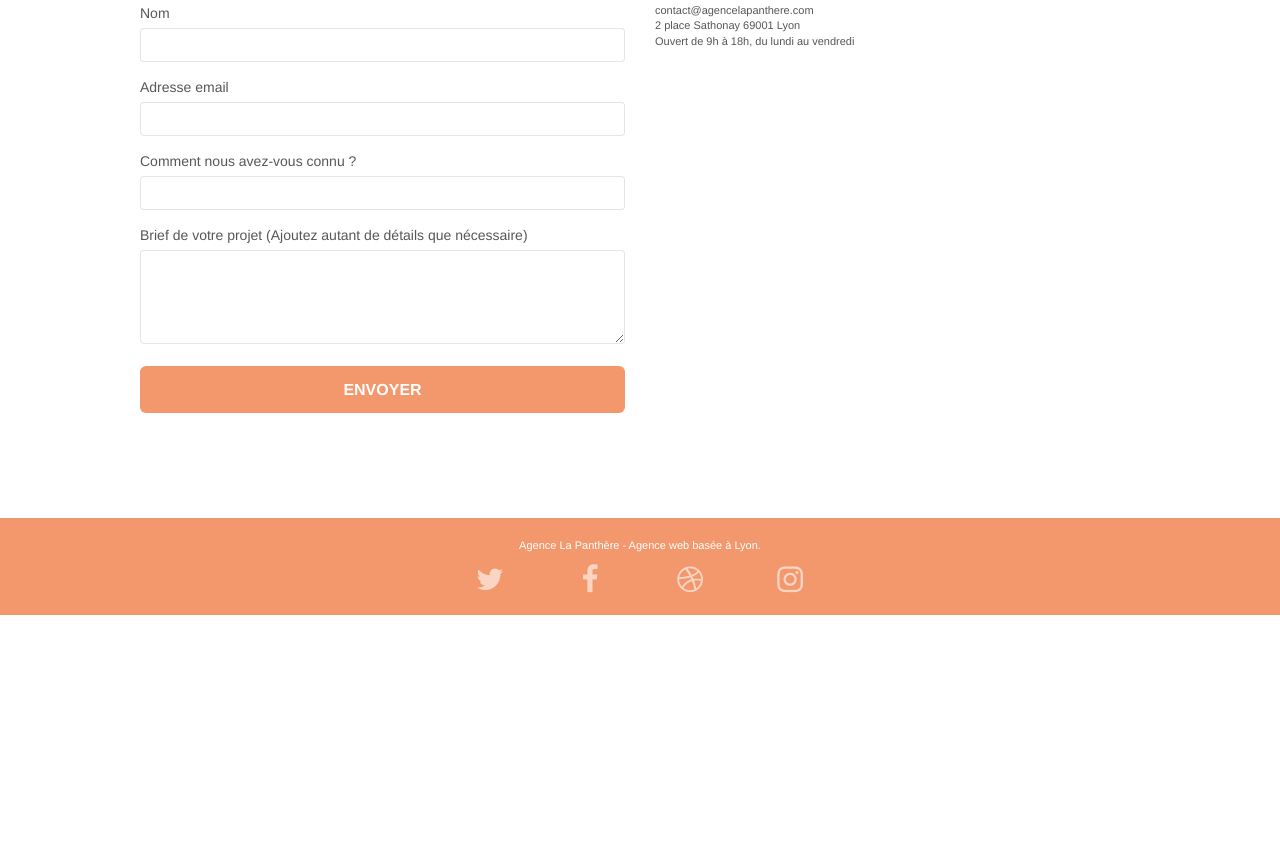
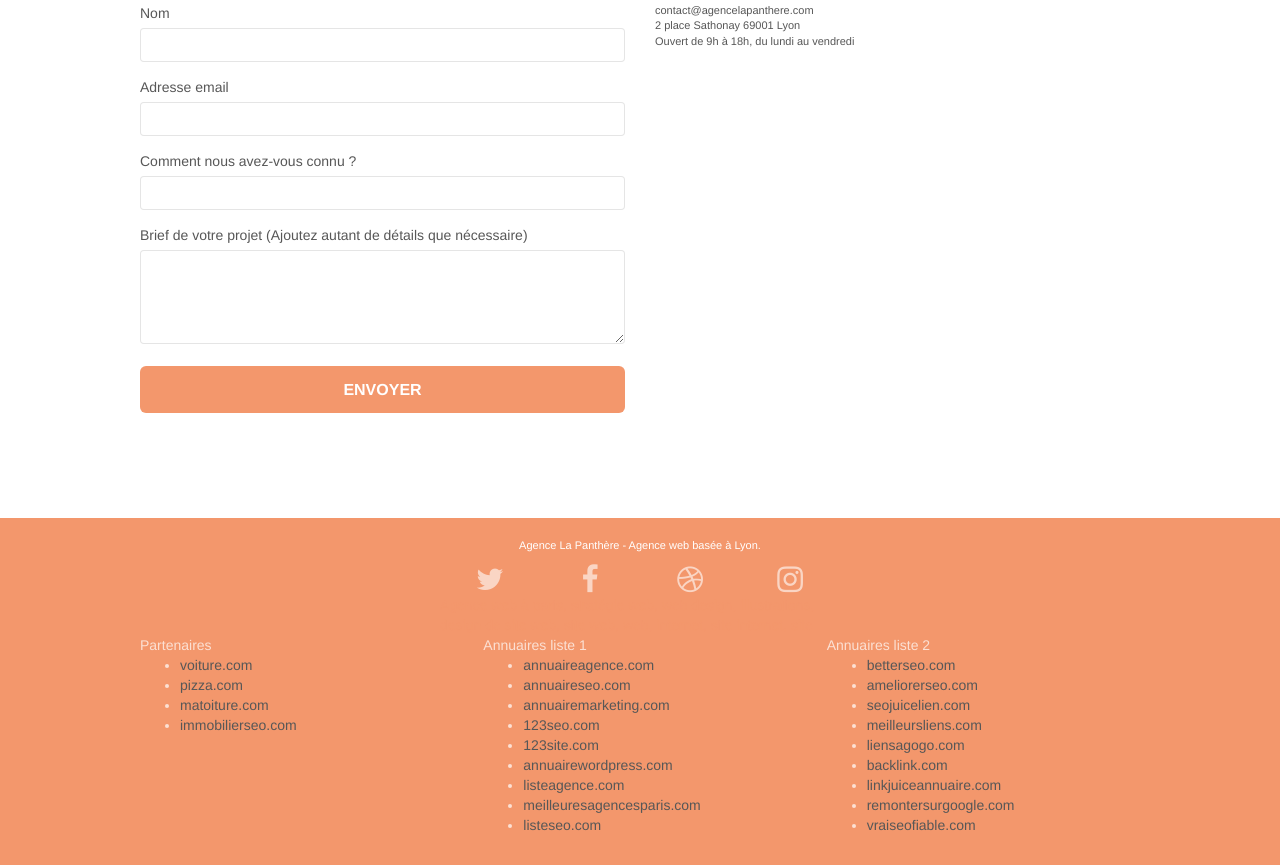
Before and after one commit to Grelac/P4OC, a plain HTML site: page page2.html in a window 1280 px wide. Shown: the part 493-1358 px from the top of the page. Before the commit the page ends 1108 px from the top, so only its background shows below. Drawn offline with nearby package versions, Linux system fonts and the light colour scheme; files that its build step writes are made by us from their sources; a script that the page names is missing; files whose address does not match are found by name.

Commit message:
Modification sémantique header main footer section et tri html

```diff
--- a/page2.html
+++ b/page2.html
@@ -30,25 +30,37 @@
 
 </head>
 
-<body>
-	<!-- Principal conteneur -->
-	<div class="page-container">
+<body class="page-container">
+
+
+	<!-- (((( Header )))) -->
 
 	<!-- bloc-0 -->
-		<div class="bloc bgc-white l-bloc " id="bloc-0">
+
+	<header class="bloc bgc-white l-bloc " id="bloc-0">
+
 		<div class="container bloc-sm">
+
 			<nav class="navbar row">
+
 				<div class="navbar-header">
+
 					<a class="navbar-brand" href="index.html"><img src="img/agence-la-panthere-monochrome.svg"
-								alt="atlanta web design logo" height="40" /></a>
-						<button id="nav-toggle" type="button" class="ui-navbar-toggle navbar-toggle"
-							data-toggle="collapse" data-target=".navbar-1">
+							alt="atlanta web design logo" height="40" />
+						</a>
+
+					<button id="nav-toggle" type="button" class="ui-navbar-toggle navbar-toggle" data-toggle="collapse"
+						data-target=".navbar-1">
 						<span class="sr-only">Toggle navigation</span><span class="icon-bar"></span><span
 							class="icon-bar"></span><span class="icon-bar"></span>
 					</button>
+
 				</div>
+
 				<div class="collapse navbar-collapse navbar-1 special-dropdown-nav">
+
 					<ul class="site-navigation nav navbar-nav">
+
 						<li>
 							<a href="index.html">Accueil</a>
 						</li>
@@ -57,125 +69,259 @@
 						<li>
 							<a href="page2.html">page2 &gt;</a>
 						</li>
+
 					</ul>
+
 				</div>
+
 			</nav>
+
 		</div>
-		</div>
+
+	</header>
+
 	<!-- bloc-0 END -->
 
+	<!-- (((( Header END )))) -->
+
+	<!-- (((( Main )))) -->
+
 	<!-- bloc-6 -->
-		<div class="bloc bg-dots-bg bg-repeat bgc-atomic-tangerine d-bloc bloc-bg-texture texture-paper" id="bloc-6">
+
+	<section class="bloc bg-dots-bg bg-repeat bgc-atomic-tangerine d-bloc bloc-bg-texture texture-paper" id="bloc-6">
+
 		<div class="container bloc-lg">
+
 			<div class="row">
+
 				<div class="col-sm-12">
+
 					<h1 class="text-center hero-bloc-text tc-white">
 						Parlons web design !
 					</h1>
+
 					<p class="text-center mg-lg tc-white tight-width-whitespace">
 						Nous sommes ravis que vous souhaitiez collaborer avec notre agence.<br>
 						Parlez-nous de votre projet en complétant le formulaire ci-dessous.
 					</p>
+
 				</div>
+
 			</div>
+
 		</div>
-		</div>
+
+	</section>
+
 	<!-- bloc-6 END -->
 
 	<!-- bloc-7 -->
-		<div class="bloc bgc-white l-bloc" id="bloc-7">
+
+	<section class="bloc bgc-white l-bloc" id="bloc-7">
+
 		<div class="container bloc-lg">
+
 			<div class="row">
+
 				<div class="col-sm-6">
+
 					<form id="form_1" novalidate success-msg="Your message has been sent."
 						fail-msg="Sorry it seems that our mail server is not responding, Sorry for the inconvenience!">
+
 						<div class="form-group">
+
 							<label>
 								Nom
 							</label>
+
 							<input id="name" class="form-control" required />
+
 						</div>
+
 						<div class="form-group">
+
 							<label>
 								Adresse email
 							</label>
+
 							<input id="email" class="form-control" type="email" required />
+
 						</div>
+
 						<div class="form-group">
+
 							<label>
 								Comment nous avez-vous connu ?
 							</label>
+
 							<input class="form-control" type="email" required id="input_504" />
+
 						</div>
+
 						<div class="form-group">
+
 							<label>
 								Brief de votre projet (Ajoutez autant de détails que nécessaire)<br>
-								</label><textarea id="message" class="form-control" rows="4" cols="50"
-									required></textarea>
+							</label>
+
+							<textarea id="message" class="form-control" rows="4" cols="50" required></textarea>
+
 						</div>
-							<button class="bloc-button btn btn-lg btn-block cta-hero btn-atomic-tangerine"
-								type="submit">
+
+						<button class="bloc-button btn btn-lg btn-block cta-hero btn-atomic-tangerine" type="submit">
 							Envoyer
 						</button>
+
 					</form>
+
 				</div>
+
 				<div class="col-sm-6">
+
 					<p>
 						contact@agencelapanthere.com<br>2 place Sathonay 69001 Lyon<br>Ouvert de 9h à 18h, du lundi
 						au vendredi<br>
 					</p>
+
 				</div>
+
 			</div>
+
 		</div>
-		</div>
+
+	</section>
+
 	<!-- bloc-7 END -->
 
 	<!-- ScrollToTop Button -->
+
 	<a class="bloc-button btn btn-d scrollToTop" onclick="scrollToTarget('1')"><span
 			class="fa fa-chevron-up"></span></a>
+
 	<!-- ScrollToTop Button END-->
 
+	<!-- (((( Main END )))) -->
 
-		<!-- Footer - bloc-8 -->
-		<div class="bloc bgc-atomic-tangerine d-bloc" id="bloc-8">
+		<!-- (((( Footer )))) -->
+
+	<!-- bloc-8 -->
+
+	<footer class="bloc bgc-atomic-tangerine d-bloc" id="bloc-8">
+
 		<div class="container bloc-sm">
+
 			<div class="row">
+
 				<div class="col-sm-12">
+
 					<p class="text-center white">
 						Agence La Panthère - Agence web basée à Lyon.<br>
 					</p>
+
 					<div class="row row-no-gutters social">
+
 						<div class="col-sm-3">
+
 							<div class="text-center">
 								<a class="social" href="index.html"><span class="fa fa-twitter icon-md"></span></a>
 							</div>
+
 						</div>
+
 						<div class="col-sm-3">
+
 							<div class="text-center">
 								<a class="social" href="index.html"><span class="fa fa-facebook icon-md"></span></a>
 							</div>
+
 						</div>
+
 						<div class="col-sm-3">
+
 							<div class="text-center">
 								<a class="social" href="index.html"><span class="fa fa-dribbble icon-md"></span></a>
 							</div>
-							</div>
-							<div class="col-sm-3">
-								<div class="text-center">
-									<a class="social" href="index.html"><span
-											class="fa fa-instagram icon-md"></span></a>
-								</div>
-							</div>
-						</div>
-					</div>
-				</div>
-			</div>
-		</div>
-		<!-- Footer - bloc-8 END -->
 
 						</div>
-	<!-- Principal conteneur END -->
 
+						<div class="col-sm-3">
+
+							<div class="text-center">
+
+								<a class="social" href="index.html"><span class="fa fa-instagram icon-md"></span></a>
+
+							</div>
+
+						</div>
+
+						<div class="keywords" style="color:#F3976C;">Agence web à paris, stratégie web, web design,
+							illustrations, design de site web, site web, web, internet, site internet, site</div>
+					</div>
+
+					<div class="row">
+
+						<div class="col-sm-4">
+
+							Partenaires
+
+							<ul>
+								<li><a href="voiture.com">voiture.com</a></li>
+								<li><a href="pizza.com">pizza.com</a></li>
+								<li><a href="matoiture.com">matoiture.com</a></li>
+								<li><a href="immobilierseo.com">immobilierseo.com</a></li>
+							</ul>
+
+						</div>
+
+						<div class="col-sm-4">
+
+							Annuaires liste 1
+
+							<ul>
+								<li><a href="annuaireagence.com">annuaireagence.com</a></li>
+								<li><a href="annuaireseo.com">annuaireseo.com</a></li>
+								<li><a href="annuairemarketing.com">annuairemarketing.com</a></li>
+								<li><a href="123seoture.com">123seo.com</a></li>
+								<li><a href="123site.com">123site.com</a></li>
+								<li><a href="annuairewordpress.com">annuairewordpress.com</a></li>
+								<li><a href="listeagence.com">listeagence.com</a></li>
+								<li><a href="meilleuresagencesparis.com">meilleuresagencesparis.com</a></li>
+								<li><a href="listeseo.com">listeseo.com</a></li>
+							</ul>
+
+						</div>
+
+						<div class="col-sm-4">
+
+							Annuaires liste 2
+
+							<ul>
+								<li><a href="betterseo.com">betterseo.com</a></li>
+								<li><a href="ameliorerseo.com">ameliorerseo.com</a></li>
+								<li><a href="seojuicelien.com">seojuicelien.com</a></li>
+								<li><a href="meilleursliens.com">meilleursliens.com</a></li>
+								<li><a href="liensagogo.com">liensagogo.com</a></li>
+								<li><a href="backlink.com">backlink.com</a></li>
+								<li><a href="linkjuiceannuaire.com">linkjuiceannuaire.com</a></li>
+								<li><a href="remontersurgoogle.com">remontersurgoogle.com</a></li>
+								<li><a href="vraiseofiable.com">vraiseofiable.com</a></li>
+							</ul>
+
+						</div>
+
+					</div>
+
+				</div>
+
+			</div>
+
+		</div>
+
+	</footer>
+
+	<!-- bloc-8 END -->
+
+	<!-- (((( Footer END )))) -->
 
 </body>
 
```
Also changed, not shown: index.html (+193 -40 lines). Lines whose indentation alone changed are shown as unchanged.
